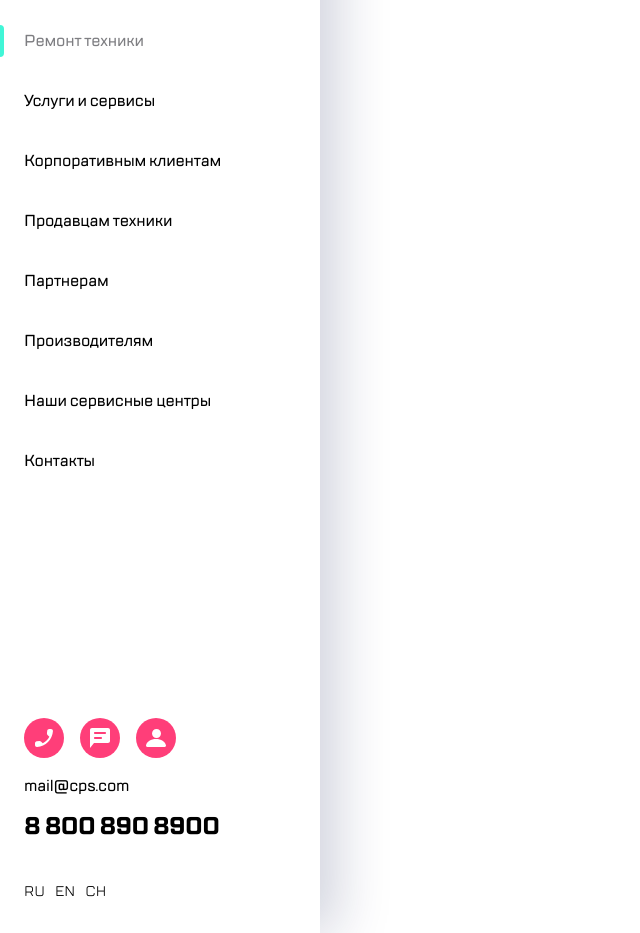
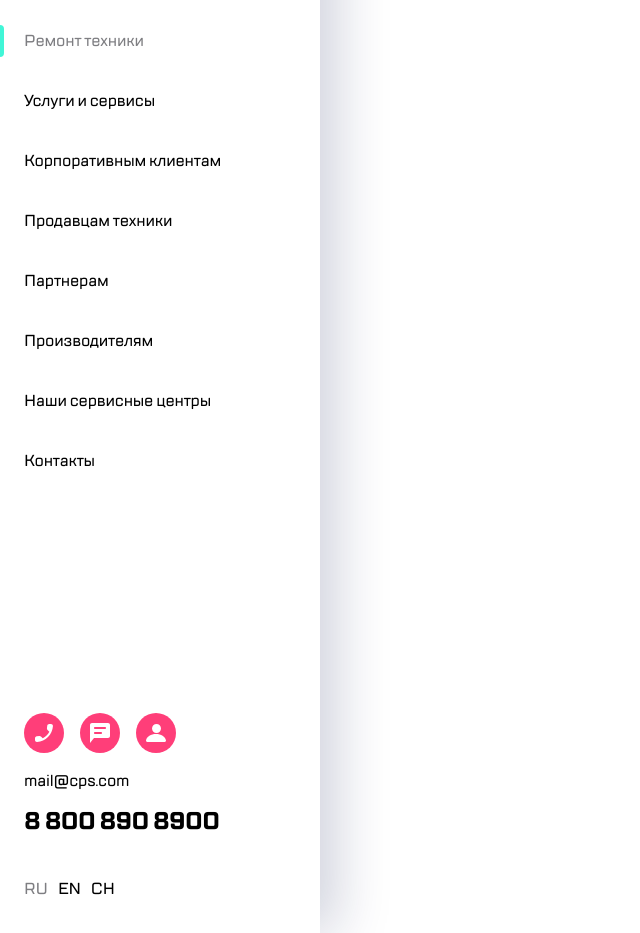
Before and after one commit to vonSch4/vonSch4.github.io, a plain HTML site: page aside/aside.html in a window 1280 px wide. Shown: the part 91-1024 px from the top of the page, without its empty margins (0-640 px from the left). Drawn offline with Linux system fonts and the light colour scheme.

Commit message:
update style-aside

```diff
--- a/aside/src/css/style-aside.css
+++ b/aside/src/css/style-aside.css
@@ -162,3 +162,14 @@ body {
 .lang-menu__item {
     margin-right: 10px;
 }
+
+.lang-menu__btn {
+    font-size: 16px;
+    font-weight: 500;
+    line-height: 24px;
+    letter-spacing: -0.2px;
+}
+
+.lang-menu__btn--active {
+    color: #7E7E82;
+}
```
